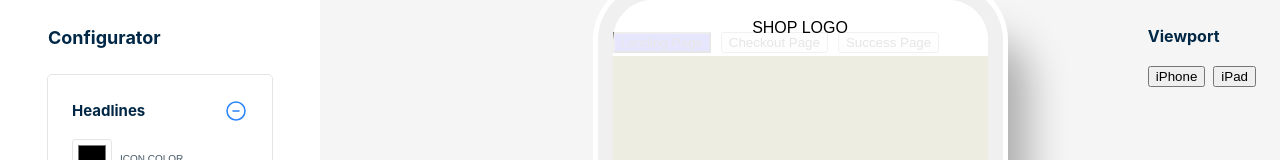
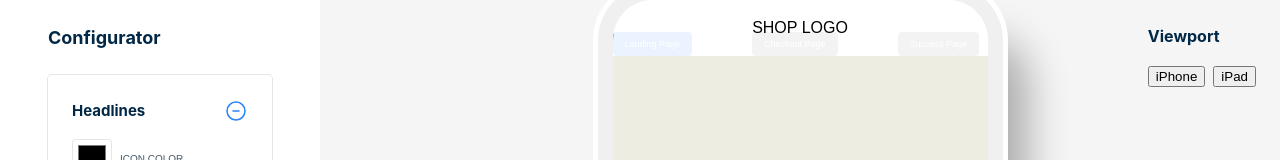
Before and after one commit to justpeterpan/checkout-creator, a Vue app: page / in a window 1280 px wide. Shown: the top 160 px of the page. Built offline with nearby package versions, Linux system fonts and the light colour scheme; no server answers; what vue-resource would draw is missing.

Commit message:
component naming changed, tab styles updated

```diff
--- a/src/components/Configurator.vue
+++ b/src/components/Configurator.vue
@@ -1,25 +1,25 @@
 <template>
     <div>
         <h1 class="headline--xl">Configurator</h1>
-        <headlines />
+        <headline-section />
         <body-section />
-        <buttons-section />
+        <button-section />
         <save-button :text="`${saveButtonText}`" />
     </div>
 </template>
 
 <script>
 import SaveButton from "./SaveButton";
-import Headlines from "./Headlines";
+import HeadlineSection from "./HeadlineSection";
 import BodySection from "./BodySection";
-import ButtonsSection from "./ButtonsSection";
+import ButtonSection from "./ButtonSection";
 
 import { mapActions, mapGetters } from "vuex";
 
 export default {
     name: "Configurator",
 
-    components: { SaveButton, Headlines, BodySection, ButtonsSection },
+    components: { SaveButton, HeadlineSection, BodySection, ButtonSection },
     data() {
         return {
             activeSection: "",
--- a/src/components/Preview.vue
+++ b/src/components/Preview.vue
@@ -61,18 +61,4 @@ img {
     position: fixed;
     top: 30px;
 }
-
-ul {
-    display: flex;
-    padding: 0;
-    list-style: none;
-
-    .tab-button {
-        margin-right: 10px;
-
-        &.is-active {
-            background-color: blue;
-        }
-    }
-}
 </style>
--- a/src/components/Preview/Tabs.vue
+++ b/src/components/Preview/Tabs.vue
@@ -4,7 +4,7 @@
             <ul>
                 <li v-for="(tab, index) in tabs" :key="index">
                     <button
-                        class="tab-button"
+                        class="tab-button supr-btn supr-btn--xs supr-btn--block"
                         :class="{ 'is-active': tab.isActive }"
                         @click="selectTab(tab)"
                     >
@@ -52,10 +52,12 @@ ul {
     list-style: none;
 
     .tab-button {
-        margin-right: 10px;
+        margin-right: 60px;
+        background-color: grey;
+        width: auto !important;
 
         &.is-active {
-            background-color: blue;
+            background-color: #2983fb;
         }
     }
 }
--- a/src/store/getters.js
+++ b/src/store/getters.js
@@ -26,6 +26,7 @@ export const suprButtonSecondaryFontColor = state =>
     state.config["supr-btn--secondary"].color;
 export const suprButtonSecondaryBackgroundColor = state =>
     state.config["supr-btn--secondary"]["background-color"];
+export const suprButtonSecondaryBoxShadow = state => state.config["supr-btn-secondary"]["box-shadow"]
 
 export const stateConfig = state => state.config;
 export const state = state => state;
--- a/src/store/store.js
+++ b/src/store/store.js
@@ -25,11 +25,12 @@ export const store = new Vuex.Store({
             },
             "supr-btn--primary": {
                 color: "#fff",
-                "background-color": "#000"
+                "background-color": "#000",
             },
             "supr-btn--secondary": {
                 color: "#000",
-                "background-color": "#000"
+                "background-color": "#000",
+                "box-shadow": "none",
             },
             icon: {
                 fill: "#000"
```
Also changed, not shown: src/components/ButtonSection.vue (renamed from src/components/ButtonsSection.vue), src/components/HeadlineSection.vue (renamed from src/components/Headlines.vue).
